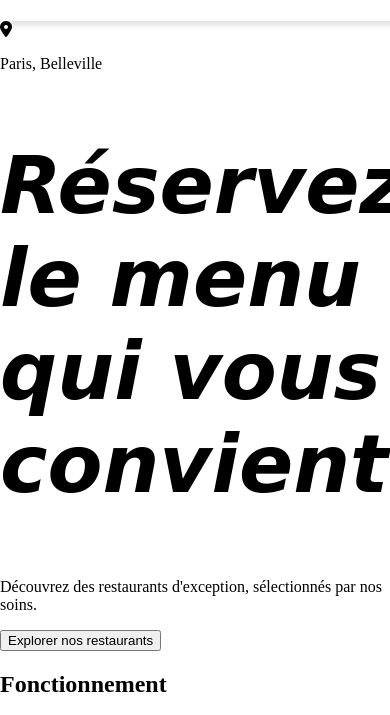
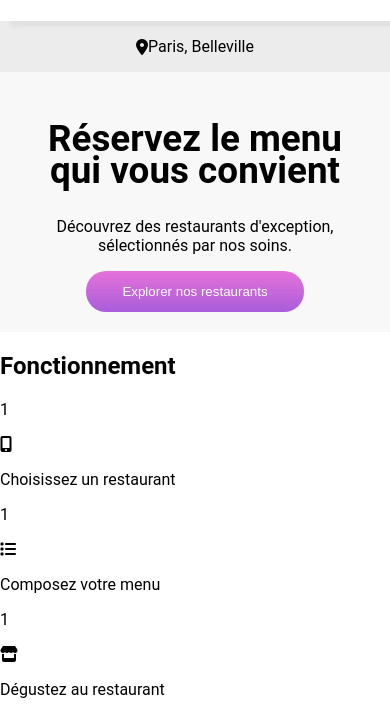
Before and after one commit to Re3al/P3_alphonse_regis, a website: page index.html in a window 390 px wide. Shown: the part 57-772 px from the top of the page. Drawn offline with Linux system fonts and the light colour scheme; a web font is replaced by a local one.

```diff
--- a/index.html
+++ b/index.html
@@ -5,8 +5,17 @@
     <meta http-equiv="X-UA-Compatible" content="IE=edge" />
     <meta name="viewport" content="width=device-width, initial-scale=1.0" />
     <link rel="preconnect" href="https://fonts.gstatic.com" />
-    <script src="https://kit.fontawesome.com/d6731f7e24.js" crossorigin="anonymous"></script>
-    <link rel="stylesheet" href="public/css/style.css">
+    <script
+      src="https://kit.fontawesome.com/d6731f7e24.js"
+      crossorigin="anonymous"
+    ></script>
+    <link rel="preconnect" href="https://fonts.googleapis.com" />
+    <link rel="preconnect" href="https://fonts.gstatic.com" crossorigin />
+    <link
+      href="https://fonts.googleapis.com/css2?family=Shrikhand&display=swap"
+      rel="stylesheet"
+    />
+    <link rel="stylesheet" href="public/css/style.css" />
     <title>OhmyFood</title>
   </head>
   <body>
@@ -47,11 +56,15 @@
       </div>
     </section>
     <!-- Liste des restaurants -->
-    <section>
+    <section class="restaurants">
       <h2>Restaurant</h2>
       <div class="menu-card">
         <div class="menu-card__information">
-          <img src="images/restaurants/jay-wennington-N_Y88TWmGwA-unsplash.jpg" alt="La pallette du goût" title="La pallette du goût" />
+          <img
+            src="images/restaurants/jay-wennington-N_Y88TWmGwA-unsplash.jpg"
+            alt="La pallette du goût"
+            title="La pallette du goût"
+          />
           <div>
             <h4>La palette du goût</h4>
             <p>MenilMontant</p>
@@ -59,12 +72,16 @@
           <i class="far fa-heart"></i>
         </div>
         <div class="new">
-            <p>Nouveau</p>
+          <p>Nouveau</p>
         </div>
       </div>
       <div class="menu-card">
         <div class="menu-card__information">
-          <img src="images/restaurants/stil-u2Lp8tXIcjw-unsplash.jpg" alt="La note enchantée" title="La note enchantée" />
+          <img
+            src="images/restaurants/stil-u2Lp8tXIcjw-unsplash.jpg"
+            alt="La note enchantée"
+            title="La note enchantée"
+          />
           <div>
             <h4>La note enchantée</h4>
             <p>Charonne</p>
@@ -72,12 +89,16 @@
           <i class="far fa-heart"></i>
         </div>
         <div class="new">
-            <p>Nouveau</p>
+          <p>Nouveau</p>
         </div>
       </div>
       <div class="menu-card">
         <div class="menu-card__information">
-          <img src="images/restaurants/toa-heftiba-DQKerTsQwi0-unsplash.jpg" alt="A la Française" title="A la Française" />
+          <img
+            src="images/restaurants/toa-heftiba-DQKerTsQwi0-unsplash.jpg"
+            alt="A la Française"
+            title="A la Française"
+          />
           <div>
             <h4>A la Française</h4>
             <p>Cité Rouge</p>
@@ -87,7 +108,11 @@
       </div>
       <div class="menu-card">
         <div class="menu-card__information">
-          <img src="images/restaurants/louis-hansel-shotsoflouis-qNBGVyOCY8Q-unsplash.jpg" alt="Le délice des sens" title="Le délice des sens" />
+          <img
+            src="images/restaurants/louis-hansel-shotsoflouis-qNBGVyOCY8Q-unsplash.jpg"
+            alt="Le délice des sens"
+            title="Le délice des sens"
+          />
           <div>
             <h4>Le délice des sens</h4>
             <p>Folie-Méricourt</p>
--- a/sass/base/_base.scss
+++ b/sass/base/_base.scss
@@ -3,9 +3,27 @@
     width: 100%;
     margin: 0px;
     padding: 0px;
+    font-family: 'Roboto', sans-serif;
 }
 //Style temporaire
-img{
+.restaurants  img{
     max-width: 200px;
 }
 //fin temp
+i{
+    display: block;
+}
+.location
+{
+    display: flex;
+    justify-content: center;
+    align-items: center;
+    background-color: black;
+    background-color: #ececec;
+}
+.booking
+{
+    background-color: #f8f8f8;
+    padding: 20px;
+    text-align: center;
+}
--- a/sass/base/_typography.scss
+++ b/sass/base/_typography.scss
@@ -1,6 +1,6 @@
 h1 {
-    font-family: 'Shrikhand', cursive;
-    font-weight: 900;
-    font-size: 5rem;
-    font-style: italic;
+    font-family: 'Roboto', sans-serif;
+    font-size: 2.3rem;
+    line-height: 32px;
+
 }
--- a/sass/components/buttons.scss
+++ b/sass/components/buttons.scss
@@ -0,0 +1,8 @@
+button
+{
+    background: linear-gradient(to top, #a85ddb, #e671da);
+    padding: 13px 36px;
+    color: white;
+    border: none;
+    border-radius: 20px;
+}
--- a/sass/layout/header.scss
+++ b/sass/layout/header.scss
@@ -1,7 +1,8 @@
 header{
     width: 100%;
     background-color: #fff;
-    box-shadow: 10px 5px 5px #e5e5e5;
+    box-shadow: 10px 5px 5px #dfdfdf;
     padding: 20px 0px;
     text-align: center;
+    position: relative;
 }
--- a/sass/main.scss
+++ b/sass/main.scss
@@ -10,7 +10,6 @@
 
 @import "./layout/header";
 @import "./layout/nav";
-@import "./layout/container";
 @import "./layout/form";
 
 
--- a/sass/utils/_mixins.scss
+++ b/sass/utils/_mixins.scss
@@ -0,0 +1,4 @@
+/*@mixin background-grey($porcent){
+          background-color: darken($color-bg, $porcent);
+    }
+*/
--- a/sass/utils/_variables.scss
+++ b/sass/utils/_variables.scss
@@ -1 +1,4 @@
-$color-primary : red;
+$color-primary : #9356DC;
+$color-secondary : #FF79DA;
+$color-tertiary : #99E2D0;
+$color-bg : rgb(43, 43, 43);
```
Also changed, not shown: public/css/style.css, sass/layout/container.scss (deleted), 1 other file.
